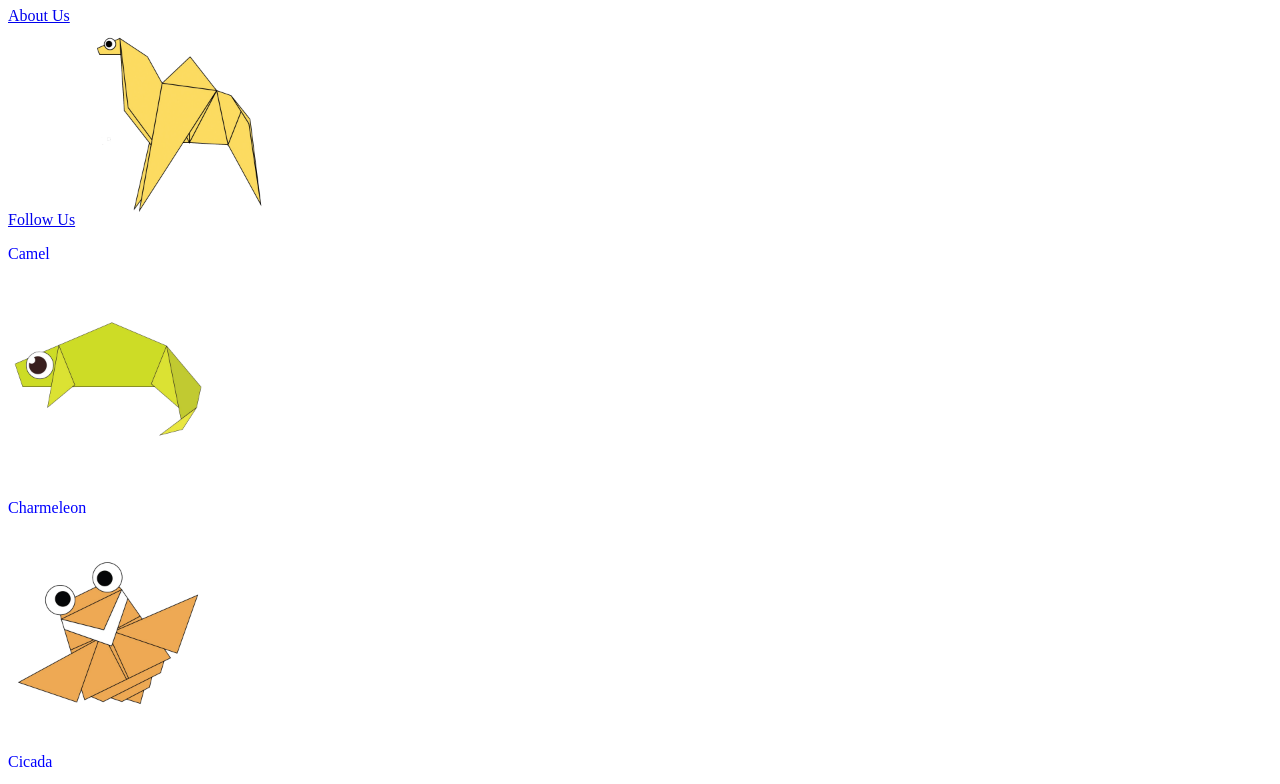
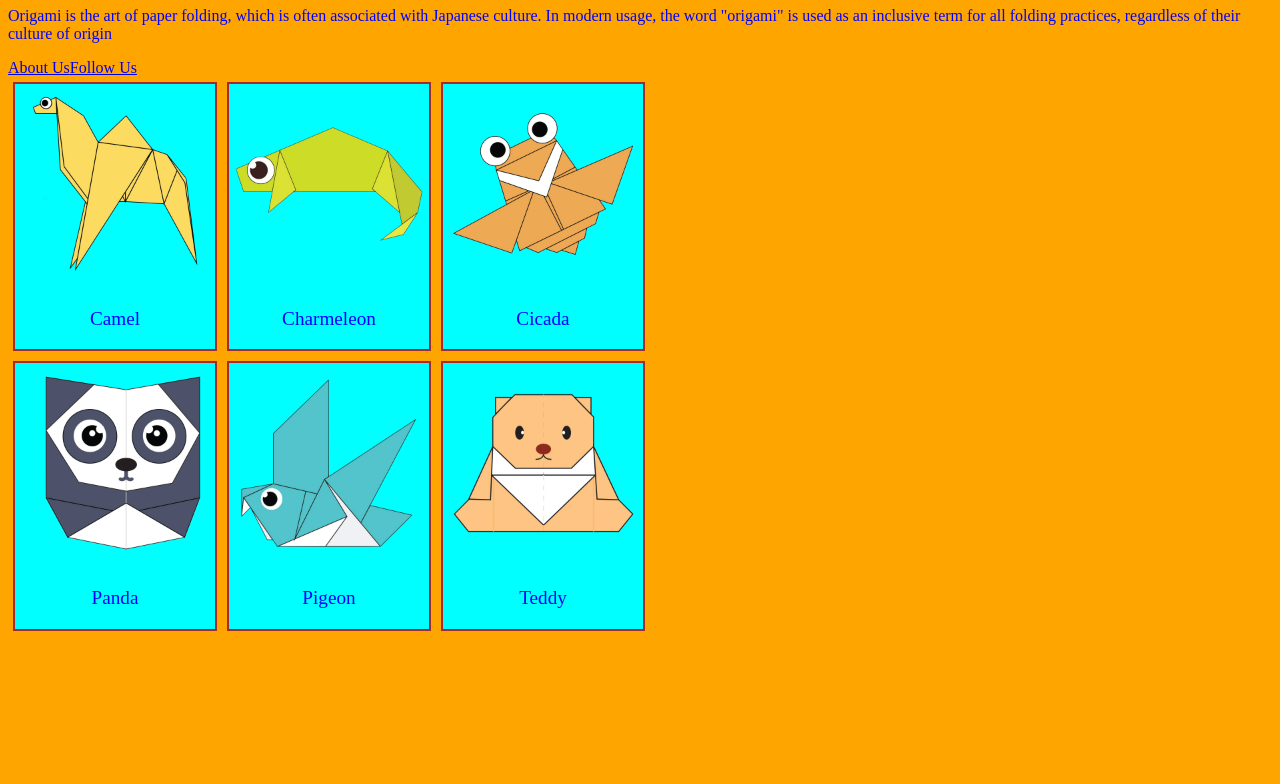
Before and after one commit to leomonu/origami, a plain HTML site: page index.html in a window 1280 px wide. Shown: the part 73-857 px from the top of the page. After the commit the page ends 800 px from the top, so only its background shows below. Drawn offline with Linux system fonts and the light colour scheme.

Commit message:
Add files via upload

```diff
--- a/index.html
+++ b/index.html
@@ -1,40 +1,55 @@
 <!DOCTYPE html>
 <head>
     <title> Origami Designs</title>
-    <style>
-
-        p  {
-        color:blue;
-        }
-        h1{
-            color:red ;
-        }
-    </style>
+    <link rel="stylesheet" href="style.css">
 </head>
 <body>
     <h1>My Origami Desings</h1>
+    <div class="origami">
+        <p>
+            Origami is the art of paper folding, which is often associated with Japanese culture.
+             In modern usage, the word "origami" is used as an inclusive term for all folding practices,
+             regardless of their culture of origin
+        </p>
+    </div>
 
-
+    <div class="otherpages">
         <a href = "aboutMe.html">About Us</a><br>
         <a href = "followUS.html">Follow Us</a>
-
+    </div>
+    <div class="items">
+    <div class="item">
         <a href  = "http://origami.me/camel/"target = "_blank"> <img src = "images/camel.png" title="Camel" width = 200 height = 200/>  </a>
         <p >Camel</p>
+    </div>
 
+   <div class="item">
     <a href  = "http://origami.me/chameleon/"target = "_blank"> <img src = "images/chameleon.png" title="Charmeleon" width = 200 height = 200/>  </a>
     <p >Charmeleon</p>
+   </div>
 
+    <div class="item">
         <a href  = "http://origami.me/flying-cicada/ "target = "_blank"> <img src = "images/cicada.png" title="Cicada" width = 200 height = 200/>  </a>
         <p >Cicada</p>
-
+    </div>
+</div>
+    <div class="items">
+    <div class="item">
         <a href  = " http://origami.me/panda/"target = "_blank"> <img src = "images/panda.png" title="Panda" width = 200 height = 200/>  </a>
         <p >Panda</p>
 
+    </div >
+    <div class="item">
         <a href  = "http://origami.me/pigeon/"target = "_blank"> <img src = "images/pigeon.png" title="Pigeon" width = 200 height = 200/>  </a>
          <p >Pigeon</p>
+    </div>
 
+    <div class="item">
         <a href  = "http://origami.me/teddy-bear/"target = "_blank"> <img src = "images/teddy.png" title="Teddy" width = 200 height = 200/>  </a>
         <p >Teddy</p>
+    </div>
 
 
+</div>
+
 </body>
--- /dev/null
+++ b/style.css
@@ -0,0 +1,30 @@
+ p  {
+        color:blue;
+        }
+        h1{
+            color:red ;
+        }
+        .item {
+            background-color: aqua;
+            text-align: center;
+            font-size: larger;
+            margin: 5px;
+            border: brown 2px solid;
+        }
+        .item:hover {
+            background-color: palegoldenrod;
+        }
+
+
+        .items{
+            color:yellow;
+            display: flex;
+            width: "500px";
+        }
+        .otherpages{
+            color: lime;
+            display: flex;
+        }
+        body{
+            background-color: orange;
+        }
```
Lines whose indentation alone changed are shown as unchanged.
